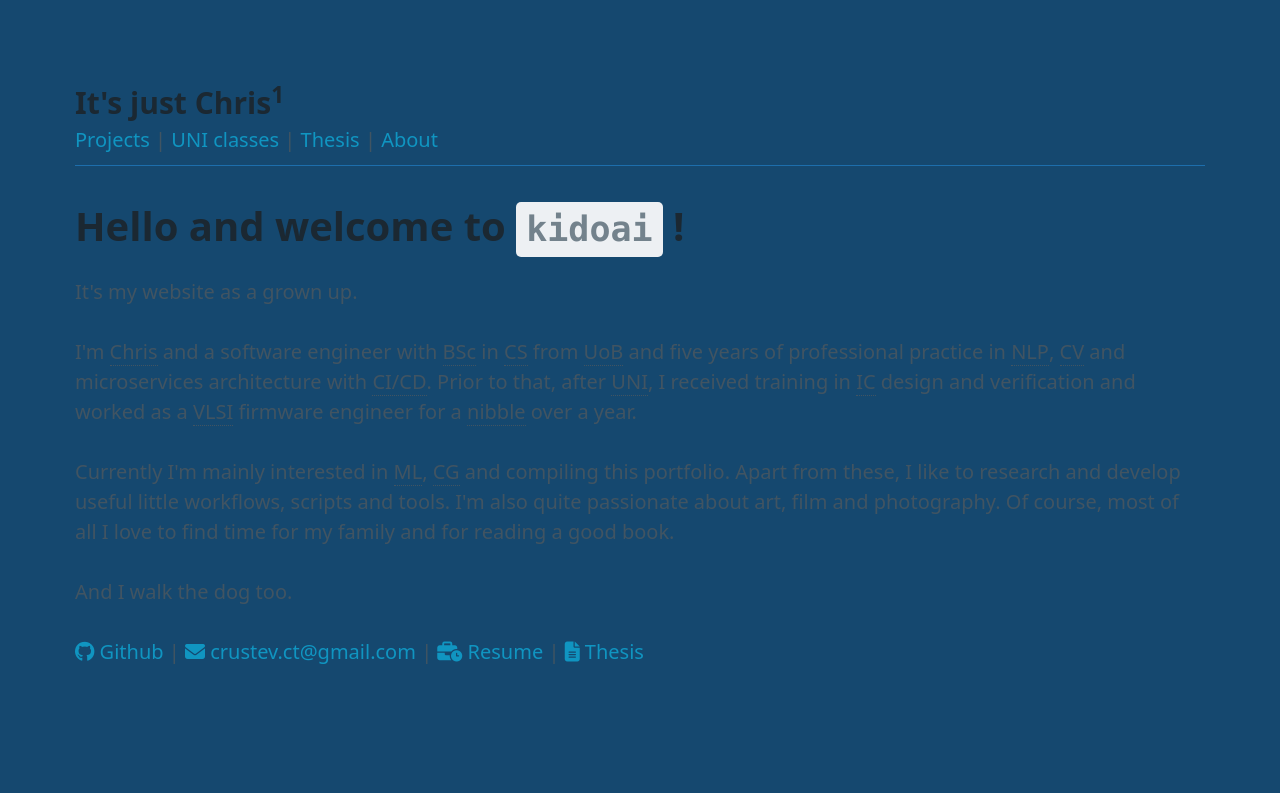
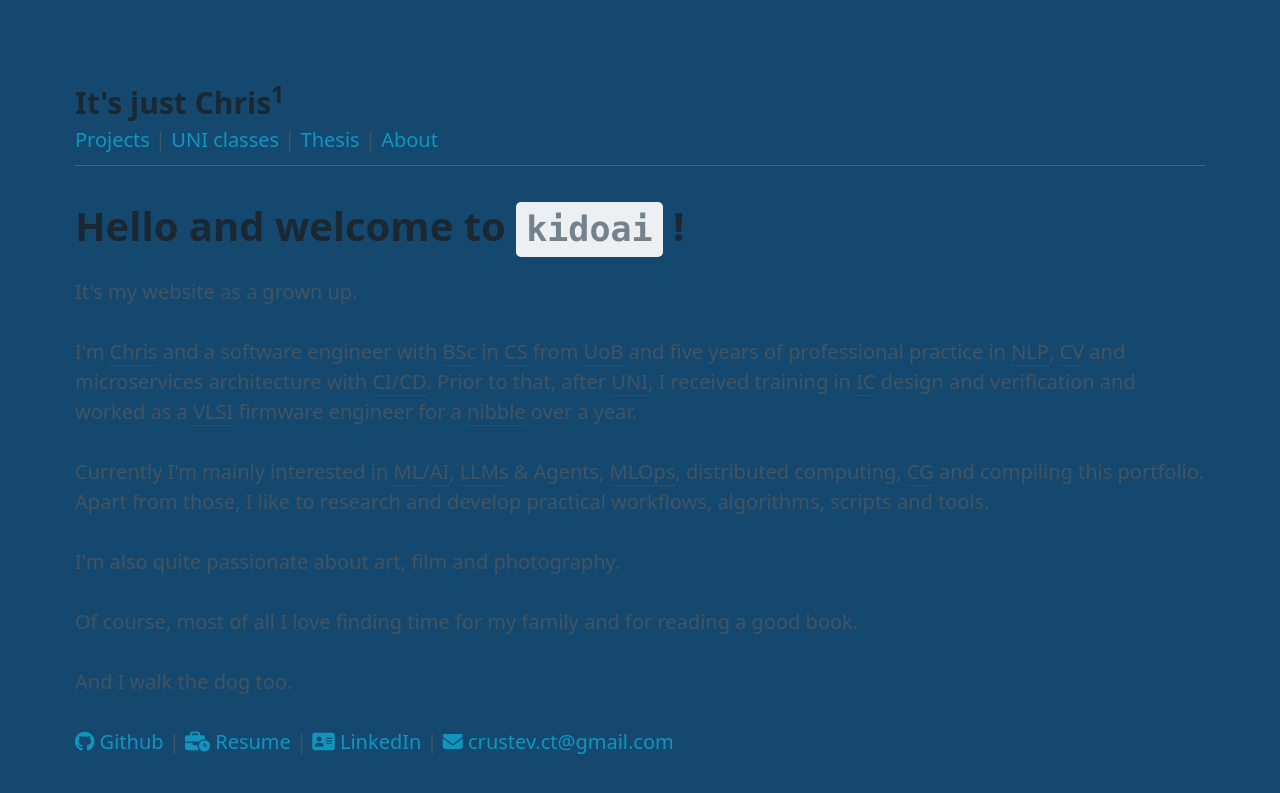
Before and after one commit to krus7ev/krus7ev.github.io, a Jekyll site: the page built from index.html, in a window 1280 px wide. Shown: the top 793 px of the page. Built offline with Jekyll 4.4.1, drawn with Linux system fonts in a browser that asks for light colours; nearby versions of some CDN libraries.

Commit message:
Retouch main page a little

```diff
--- a/index.html
+++ b/index.html
@@ -8,15 +8,15 @@ links:
   - title: Github
     icon:  github
     url:   https://github.com/krus7ev
+  - title: Resume
+    icon:  business-time
+    url:   /resume/ktk_resume.pdf
+  - title: LinkedIn
+    icon:  address-card
+    url:   https://www.linkedin.com/in/kristian-krastev-5678b159/
   - title: crustev.ct@gmail.com
     icon:  envelope
     url:   mailto:crustev.ct@gmail.com
-  - title: Resume
-    icon:  business-time
-    url:   /resume/ktk_resume.pdf
-  - title: Thesis
-    icon:  file-text
-    url:   /thesis/Thesis.pdf
 ---
 
 <h1>Hello and welcome to <code>kidoai</code> !</h1>
@@ -25,7 +25,11 @@ It's my website as a grown up.<br><br>
 
 I'm  <span data-tooltip="Christian, transcribed to Kristian in BG, friends call me Christianson">Chris</span> and a software engineer with <span data-tooltip="Bachelor of Science">BSc</span>  in <span data-tooltip="Computer Science">CS</span> from <span data-tooltip="University of Bristol">UoB</span> and five years of professional practice in <span data-tooltip="Natural Language Processing">NLP</span>, <span data-tooltip="Computer Vision">CV</span> and microservices architecture with <span data-tooltip="Continuous Integration & Deployment"">CI/CD</span>. Prior to that, after <span data-tooltip="British for University">UNI</span>, I received training in <span data-tooltip="Integrated C  ircuit">IC</span> design and verification and worked as a <span data-tooltip="Very Large-Scale Integration">VLSI</span> firmware engineer for a <span data-tooltip="A nibble corresponds to half of a byte and thus four bits">nibble</span> over a year.<br><br>
 
-Currently I'm mainly interested in <span data-tooltip="Machine Learning">ML</span>, <span data-tooltip="Computer Graphics">CG</span> and compiling this portfolio. Apart from these, I like to research and develop useful little workflows, scripts and tools. I'm also quite passionate about art, film and photography. Of course, most of all I love to find time for my family and for reading a good book.<br><br>
+Currently I'm mainly interested in <span data-tooltip="Machine Learning">ML</span>/<span data-tooltip="Artificial Intelligence">AI</span>, <span data-tooltip="Large Language Models">LLMs</span> & Agents, <span data-tooltip="Machine Learning CI/CD">MLOps</span>, distributed computing, <span data-tooltip="Computer Graphics">CG</span> and compiling this portfolio. Apart from those, I like to research and develop practical workflows, algorithms, scripts and tools.<br><br>
+
+I'm also quite passionate about art, film and photography.<br><br>
+
+Of course, most of all I love finding time for my family and for reading a good book.<br><br>
 
 And I walk the dog too.<br><br>
 
```
